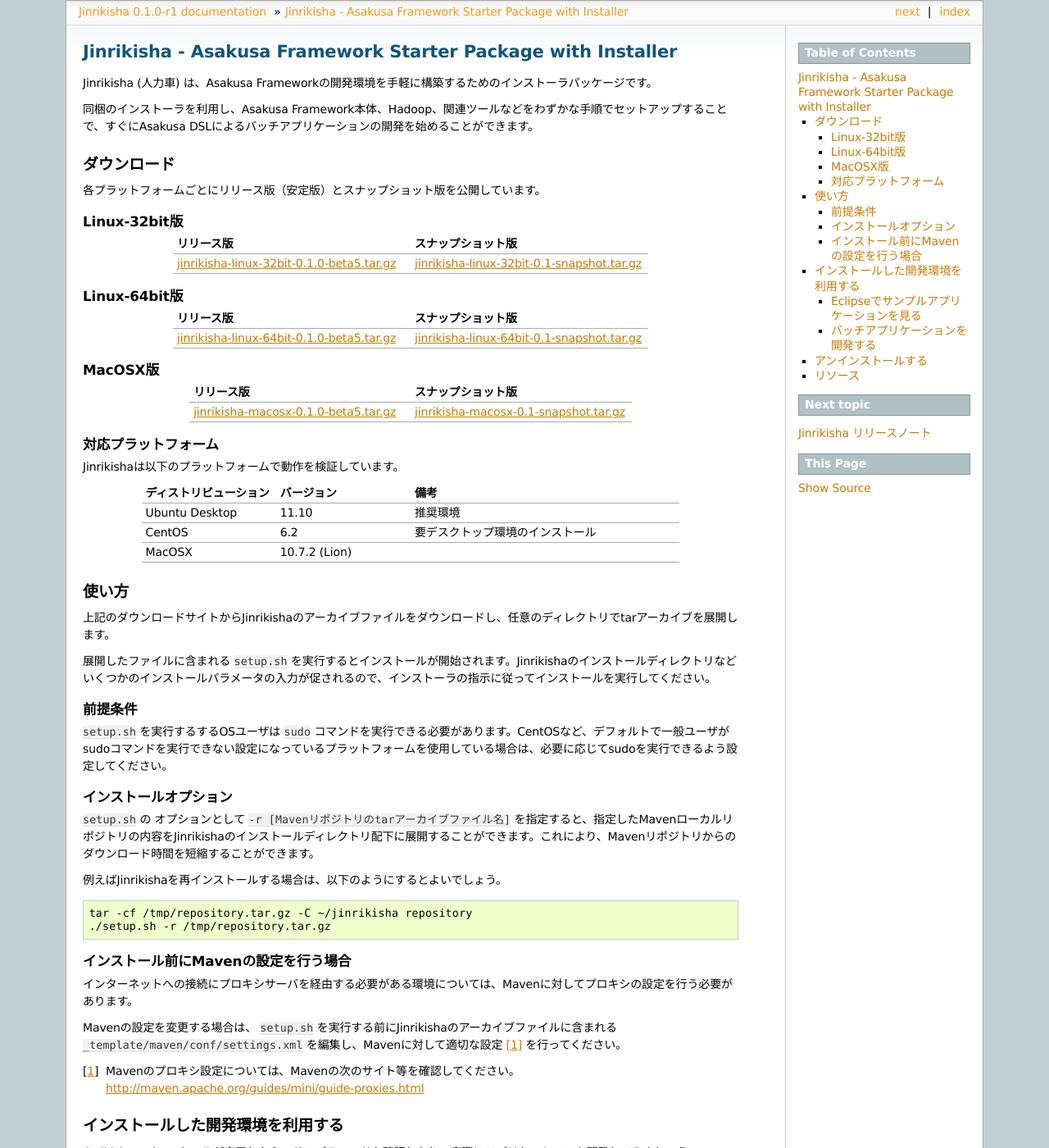
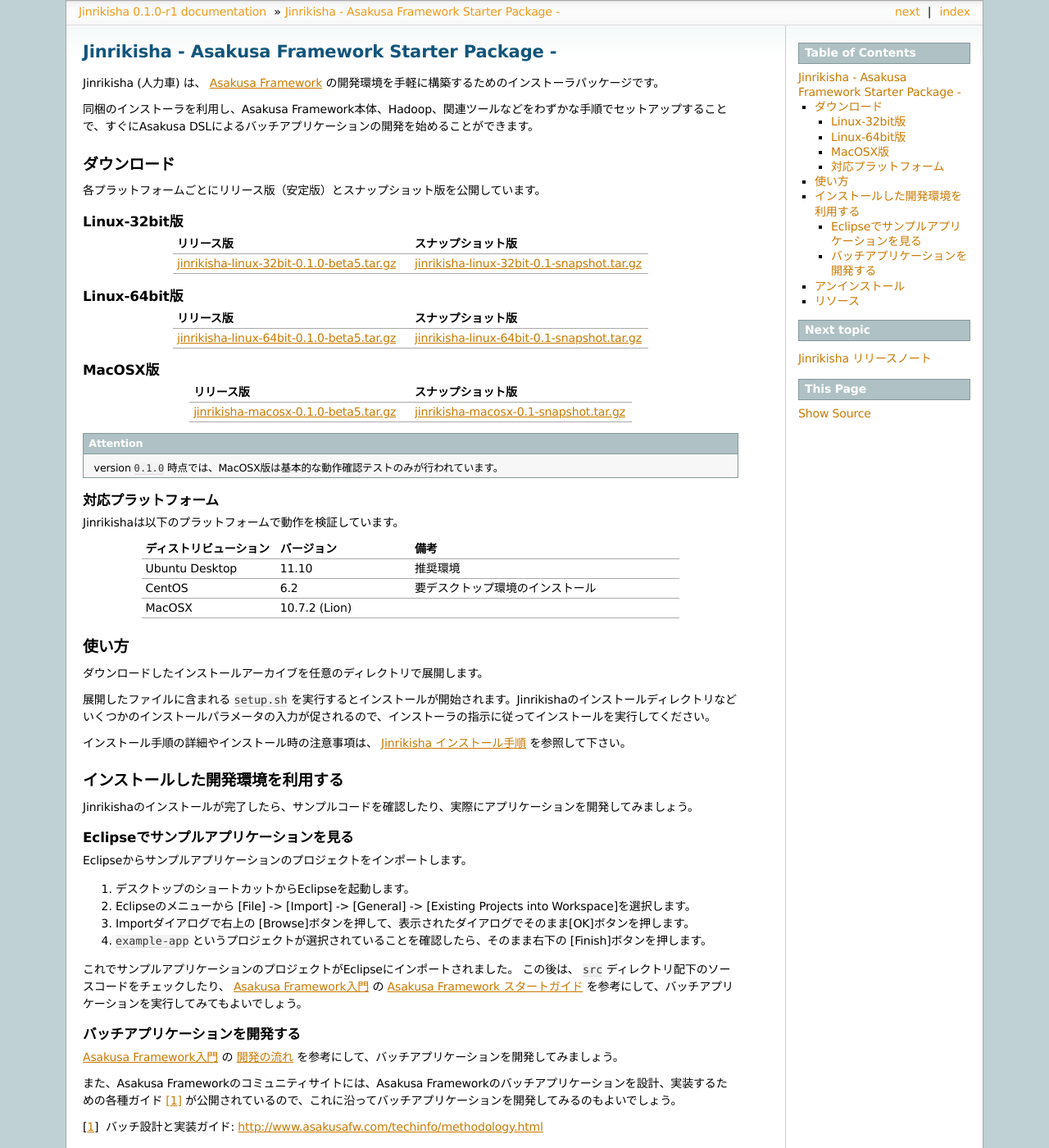
Before and after one commit to asakusafw/asakusafw-starter, a Sphinx documentation site: the page built from jinrikisha/docs/ja/source/index.rst, in a window 1280 px wide and 1400 px high. Shown: the whole window at 82% size. Built offline with Sphinx 7.4.7, drawn with Linux system fonts in a browser that asks for light colours; formulas are drawn with MathJax 3; some of the changed text lies outside the part shown.

Commit message:
Modified documentation.

```diff
--- a/jinrikisha/docs/ja/source/index.rst
+++ b/jinrikisha/docs/ja/source/index.rst
@@ -1,9 +1,11 @@
-=============================================================
-Jinrikisha - Asakusa Framework Starter Package with Installer
-=============================================================
-Jinrikisha (人力車) は、Asakusa Frameworkの開発環境を手軽に構築するためのインストーラパッケージです。
+================================================
+Jinrikisha - Asakusa Framework Starter Package -
+================================================
+Jinrikisha (人力車) は、 `Asakusa Framework`_ の開発環境を手軽に構築するためのインストーラパッケージです。
 
 同梱のインストーラを利用し、Asakusa Framework本体、Hadoop、関連ツールなどをわずかな手順でセットアップすることで、すぐにAsakusa DSLによるバッチアプリケーションの開発を始めることができます。
+
+..  _`Asakusa Framework`: http://asakusafw.s3.amazonaws.com/documents/0.2/release/ja/html/index.html
 
 ダウンロード
 ============
@@ -51,6 +53,9 @@
 ..  _`jinrikisha-macosx-0.1.0-beta5.tar.gz`: http://www.asakusafw.com/download/jinrikisha/macosx/jinrikisha-macosx-0.1.0-beta5.tar.gz
 ..  _`jinrikisha-macosx-0.1-snapshot.tar.gz`: http://www.asakusafw.com/download/jinrikisha/macosx/jinrikisha-macosx-0.1-snapshot.tar.gz
 
+..  attention::
+    version ``0.1.0`` 時点では、MacOSX版は基本的な動作確認テストのみが行われています。
+
 対応プラットフォーム
 --------------------
 Jinrikishaは以下のプラットフォームで動作を検証しています。
@@ -74,32 +79,11 @@
 
 使い方
 ======
-上記のダウンロードサイトからJinrikishaのアーカイブファイルをダウンロードし、任意のディレクトリでtarアーカイブを展開します。
+ダウンロードしたインストールアーカイブを任意のディレクトリで展開します。
 
 展開したファイルに含まれる ``setup.sh`` を実行するとインストールが開始されます。Jinrikishaのインストールディレクトリなどいくつかのインストールパラメータの入力が促されるので、インストーラの指示に従ってインストールを実行してください。
 
-前提条件
---------
-``setup.sh`` を実行するするOSユーザは ``sudo`` コマンドを実行できる必要があります。CentOSなど、デフォルトで一般ユーザがsudoコマンドを実行できない設定になっているプラットフォームを使用している場合は、必要に応じてsudoを実行できるよう設定してください。
-
-インストールオプション
-----------------------
-``setup.sh`` の オプションとして ``-r [Mavenリポジトリのtarアーカイブファイル名]`` を指定すると、指定したMavenローカルリポジトリの内容をJinrikishaのインストールディレクトリ配下に展開することができます。これにより、Mavenリポジトリからのダウンロード時間を短縮することができます。
-
-例えばJinrikishaを再インストールする場合は、以下のようにするとよいでしょう。
-
-..  code-block:: sh
-
-    tar -cf /tmp/repository.tar.gz -C ~/jinrikisha repository
-    ./setup.sh -r /tmp/repository.tar.gz
-
-インストール前にMavenの設定を行う場合
--------------------------------------
-インターネットへの接続にプロキシサーバを経由する必要がある環境については、Mavenに対してプロキシの設定を行う必要があります。
-
-Mavenの設定を変更する場合は、 ``setup.sh`` を実行する前にJinrikishaのアーカイブファイルに含まれる ``_template/maven/conf/settings.xml`` を編集し、Mavenに対して適切な設定 [#]_ を行ってください。
-
-..  [#] Mavenのプロキシ設定については、Mavenの次のサイト等を確認してください。 http://maven.apache.org/guides/mini/guide-proxies.html
+インストール手順の詳細やインストール時の注意事項は、 :doc:`install` を参照して下さい。
 
 インストールした開発環境を利用する
 ==================================
@@ -128,8 +112,8 @@
 ..  _`Asakusa Framework スタートガイド`: http://asakusafw.s3.amazonaws.com/documents/0.2/release/ja/html/introduction/start-guide.html
 ..  _`開発の流れ`: http://asakusafw.s3.amazonaws.com/documents/0.2/release/ja/html/introduction/next-step.html
 
-アンインストールする
-====================
+アンインストール
+================
 JirikishaによってインストールしたAsakusa Frameworkの開発環境をアンインストールする手順は、 :doc:`uninstall` を参照してください。
 
 リソース
--- /dev/null
+++ b/jinrikisha/docs/ja/source/install.rst
@@ -0,0 +1,57 @@
+===========================
+Jinrikisha インストール手順
+===========================
+この文書ではJinrikishaのインストール手順やインストール時の注意事項を説明します。
+
+前提条件
+========
+
+インターネットへの接続
+----------------------
+インストール環境がインターネットに接続できる必要があります。
+
+インターネットへの接続にプロキシの設定を行う必要がある場合は、 :ref:`pre-configure-maven` を参照してください。
+
+sudoの実行
+----------
+``setup.sh`` を実行するするOSユーザは ``sudo`` コマンドを実行できる必要があります。
+
+UbuntuやMacOSXではインストール時にデフォルトで ``sudo`` が実行されるよう設定されますが、CentOSではデフォルトで一般ユーザが ``sudo`` コマンドを実行できな>いよう制限されているため、必要に応じてsudoを実行できるよう設定してください。
+
+ホスト名からIPアドレスの解決
+----------------------------
+Hadoopを実行する際に、自ホスト名からIPアドレスが解決できる必要があります。
+
+UbuntuやMacOSXではインストール時にデフォルトで自ホスト名からIPアドレスが解決されるよう設定されますが、 CentOSではインストール時にデフォルトのホスト名 ( ``localhost.localdomain``) を変更した場合、必要に応じて自ホスト名からIPアドレスが解決できるよう設定してください。
+
+インストール手順
+================
+
+..  todo::
+    インストール手順
+
+インストールオプション
+======================
+``setup.sh`` のインストールオプションを以下に示します。
+
+  ``-r`` [Mavenリポジトリのtarアーカイブファイル名]
+
+    指定したMavenローカルリポジトリの内容をJinrikishaのインストールディレクトリ配下に展開します。これにより、Mavenリポジトリからのダウンロード時間を短縮することができます。
+
+    例えばJinrikishaを再インストールする場合は、以下のようにするとよいでしょう。
+
+..  code-block:: sh
+
+    tar -cf /tmp/repository.tar.gz -C ~/jinrikisha repository
+    ./setup.sh -r /tmp/repository.tar.gz
+
+.. _pre-configure-maven:
+
+インストール前にMavenの設定を行う
+=================================
+インターネットへの接続にプロキシサーバを経由する必要がある環境については、Mavenに対してプロキシの設定を行う必要があります。
+
+Mavenの設定を変更する場合は、 ``setup.sh`` を実行する前にJinrikishaのアーカイブファイルに含まれる ``_template/maven/conf/settings.xml`` を編集し
+、Mavenに対して適切な設定 [#]_ を行ってください。
+
+..  [#] Mavenのプロキシ設定については、Mavenの次のサイト等を確認してください。 http://maven.apache.org/guides/mini/guide-proxies.html
```
Also changed, not shown: other parts of jinrikisha/docs/ja/source/index.rst (+2 -0 lines), 1 other file.
